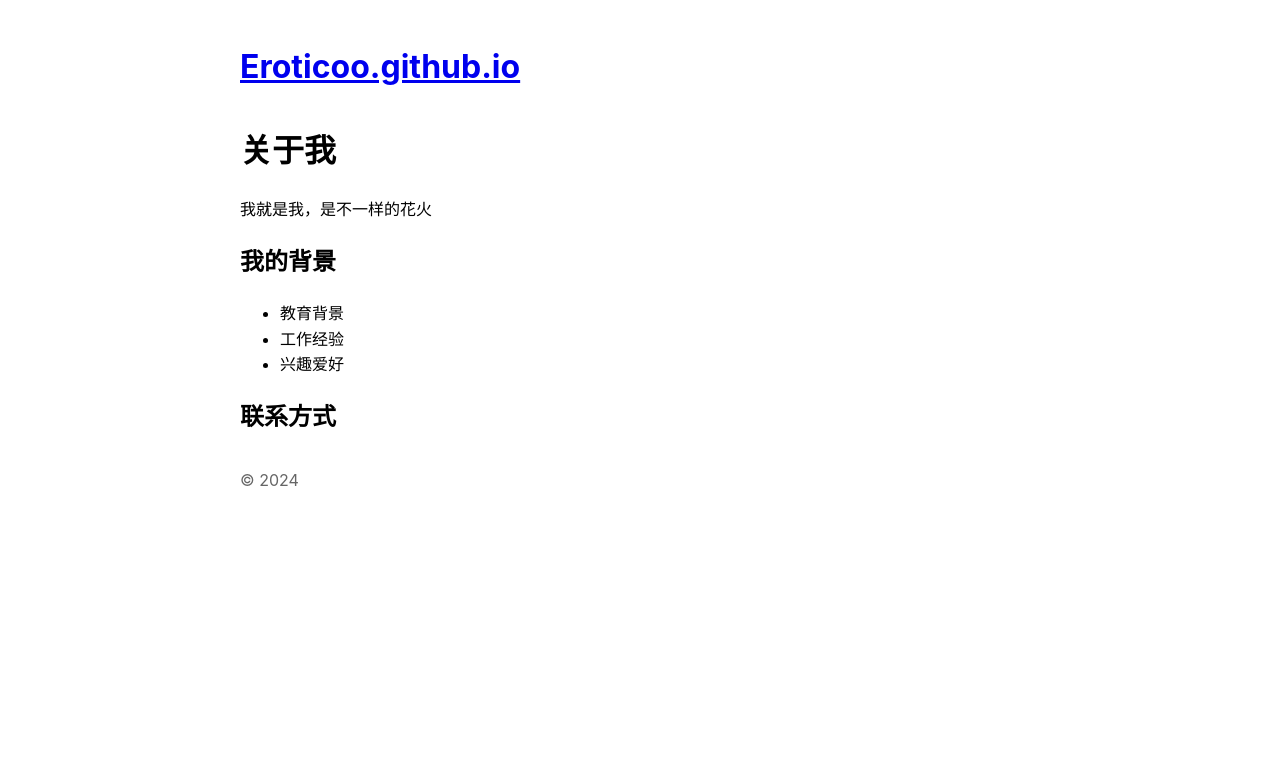
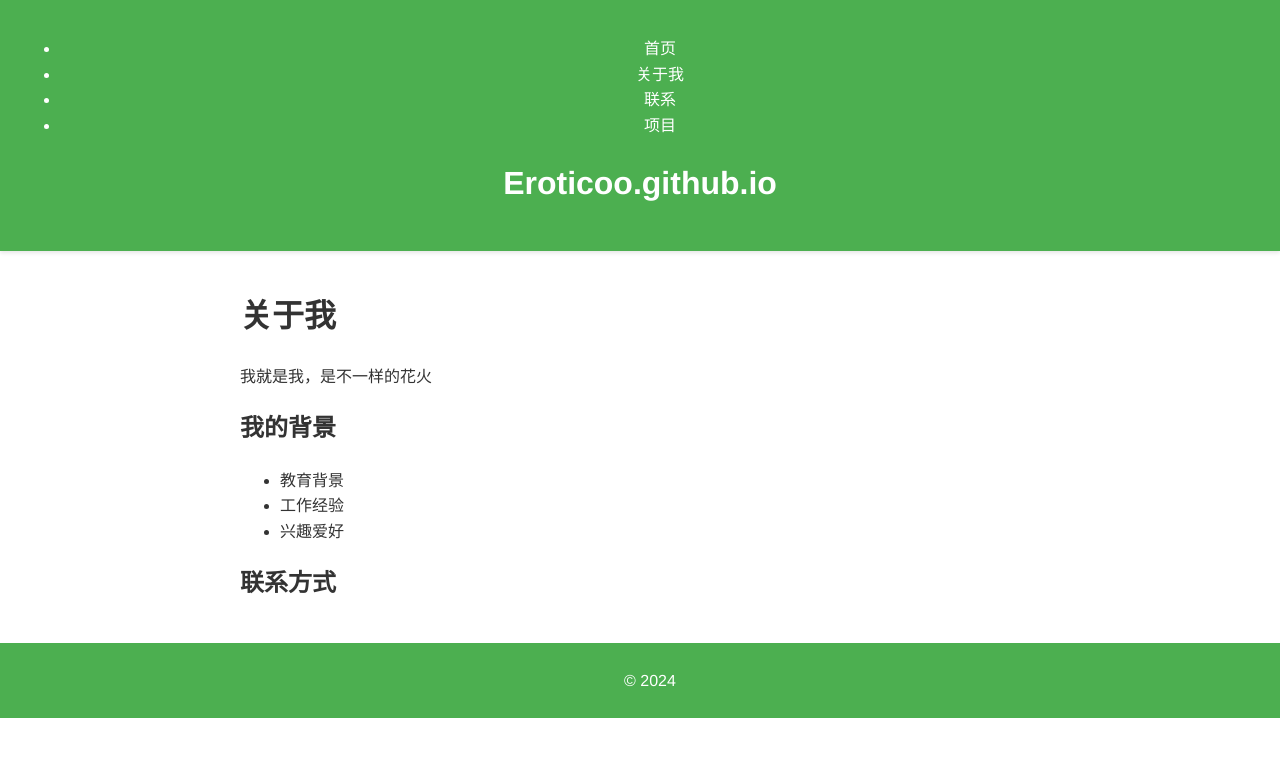
Before and after one commit to Eroticoo/Eroticoo.github.io, a Jekyll site: the page built from about.md, in a window 1280 px wide. Shown: the top 757 px of the page. Built offline with Jekyll 4.4.1, drawn with Linux system fonts in a browser that asks for light colours.

Commit message:
自定义布局和样式，更新 default.html 和 style.css

```diff
--- a/_layouts/default.html
+++ b/_layouts/default.html
@@ -4,6 +4,7 @@
     <meta charset="utf-8">
     <title>{{ page.title }} - {{ site.title }}</title>
     <link rel="stylesheet" href="{{ '/assets/css/style.css' | relative_url }}">
+    <link href="https://fonts.googleapis.com/css2?family=Roboto:wght@400;700&display=swap" rel="stylesheet">
     <!-- 添加 Mermaid 支持，用于显示流程图 -->
     <script src="https://cdn.jsdelivr.net/npm/mermaid/dist/mermaid.min.js"></script>
     <script>
@@ -12,6 +13,14 @@
 </head>
 <body>
     <header>
+        <nav>
+            <ul>
+                <li><a href="{{ '/' | relative_url }}">首页</a></li>
+                <li><a href="{{ '/about' | relative_url }}">关于我</a></li>
+                <li><a href="{{ '/contact' | relative_url }}">联系</a></li>
+                <li><a href="{{ '/projects' | relative_url }}">项目</a></li>
+            </ul>
+        </nav>
         <h1><a href="{{ '/' | relative_url }}">{{ site.title }}</a></h1>
     </header>
     <main>
--- a/assets/css/style.css
+++ b/assets/css/style.css
@@ -1,27 +1,67 @@
 body {
-    max-width: 800px;
-    margin: 0 auto;
-    padding: 20px;
+    font-family: 'Helvetica Neue', Arial, sans-serif;
+    background-color: #ffffff;
+    color: #333333;
     line-height: 1.6;
-    font-family: -apple-system, BlinkMacSystemFont, "Segoe UI", Roboto, sans-serif;
-}
-
-.post {
-    margin-bottom: 2em;
-    padding-bottom: 1em;
-    border-bottom: 1px solid #eee;
-}
-
-.post-date {
-    color: #666;
-    font-size: 0.9em;
+    margin: 0;
+    padding: 0;
 }
 
 header {
-    margin-bottom: 2em;
+    background-color: #4CAF50;
+    color: #ffffff;
+    padding: 20px;
+    text-align: center;
+    box-shadow: 0 2px 4px rgba(0, 0, 0, 0.1);
+}
+
+header a {
+    color: #ffffff;
+    text-decoration: none;
+}
+
+header a:hover {
+    text-decoration: underline;
+}
+
+main {
+    padding: 20px;
+    max-width: 800px;
+    margin: auto;
 }
 
 footer {
-    margin-top: 2em;
-    color: #666;
+    background-color: #4CAF50;
+    color: #ffffff;
+    padding: 10px;
+    text-align: center;
+    position: relative;
+    bottom: 0;
+    width: 100%;
 }
+
+a {
+    color: #4CAF50;
+    text-decoration: none;
+    transition: color 0.3s;
+}
+
+a:hover {
+    color: #45a049;
+    text-decoration: underline;
+}
+
+h1, h2, h3, h4, h5, h6 {
+    color: #333333;
+    margin-top: 20px;
+}
+
+p {
+    margin: 15px 0;
+}
+
+code {
+    background-color: #f4f4f4;
+    padding: 2px 4px;
+    border-radius: 4px;
+}
```
